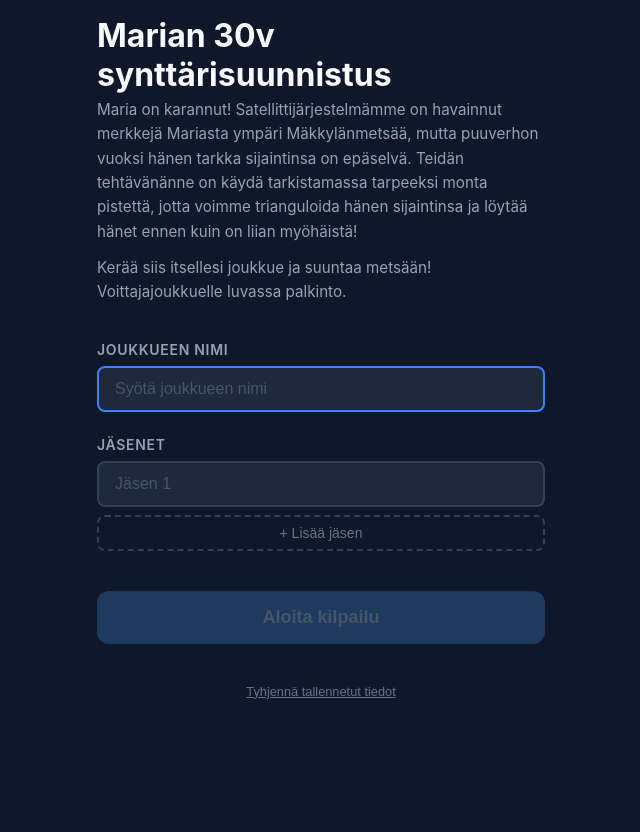
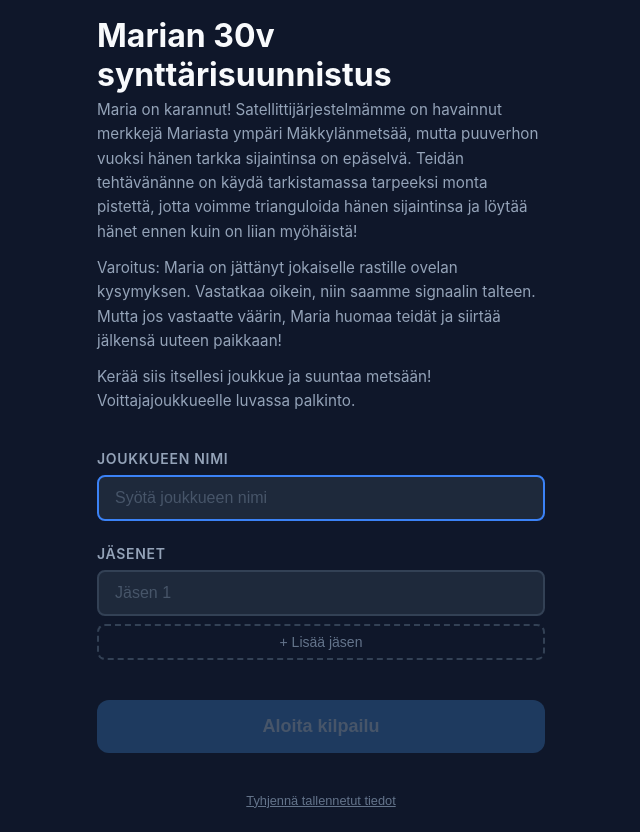
Before and after one commit to KasperNurminen/suunnistus, a React (Vite) app: page / in a window 1280 px wide. Shown: the whole page, without its empty margins (319-959 px from the left). Before the commit the page ends 800 px from the top, so only its background shows below. Built offline with nearby package versions, Linux system fonts and the light colour scheme.

Commit message:
Update story text with trivia and checkpoint movement lore
Co-Authored-By: Claude Opus 4.6 (1M context) <noreply@anthropic.com>

```diff
--- a/src/components/CreateTeam.tsx
+++ b/src/components/CreateTeam.tsx
@@ -32,11 +32,13 @@ export function CreateTeam() {
       <h1>Marian 30v synttärisuunnistus</h1>
       <div className="story-text">
         <p>
-          Maria on karannut! Satellittijärjestelmämme on havainnut merkkejä Mariasta ympäri Mäkkylänmetsää, mutta puuverhon vuoksi hänen tarkka sijaintinsa on epäselvä.
-          Teidän tehtävänänne on käydä tarkistamassa tarpeeksi monta pistettä, jotta voimme trianguloida hänen sijaintinsa ja löytää hänet ennen kuin on liian myöhäistä!
+          Maria on karannut! Satellittijärjestelmämme on havainnut merkkejä Mariasta ympäri Mäkkylänmetsää, mutta puuverhon vuoksi hänen tarkka sijaintinsa on epäselvä. Teidän tehtävänänne on käydä tarkistamassa tarpeeksi monta pistettä, jotta voimme trianguloida hänen sijaintinsa ja löytää hänet ennen kuin on liian myöhäistä!
         </p>
         <p>
-        Kerää siis itsellesi joukkue ja suuntaa metsään! Voittajajoukkuelle luvassa palkinto.
+          Varoitus: Maria on jättänyt jokaiselle rastille ovelan kysymyksen. Vastatkaa oikein, niin saamme signaalin talteen. Mutta jos vastaatte väärin, Maria huomaa teidät ja siirtää jälkensä uuteen paikkaan!
+        </p>
+        <p>
+          Kerää siis itsellesi joukkue ja suuntaa metsään! Voittajajoukkueelle luvassa palkinto.
         </p>
       </div>
       <form onSubmit={handleSubmit}>
```
